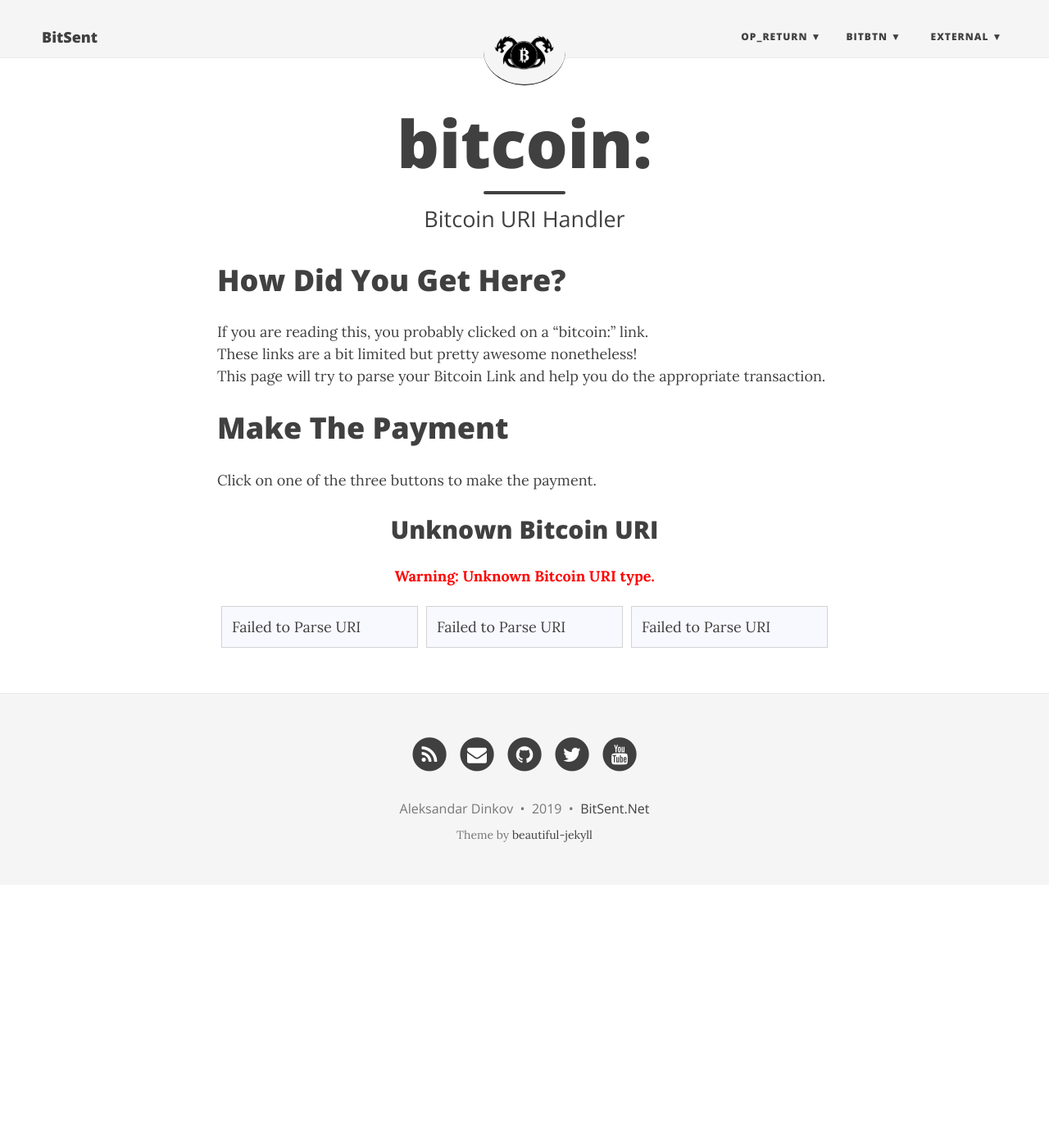
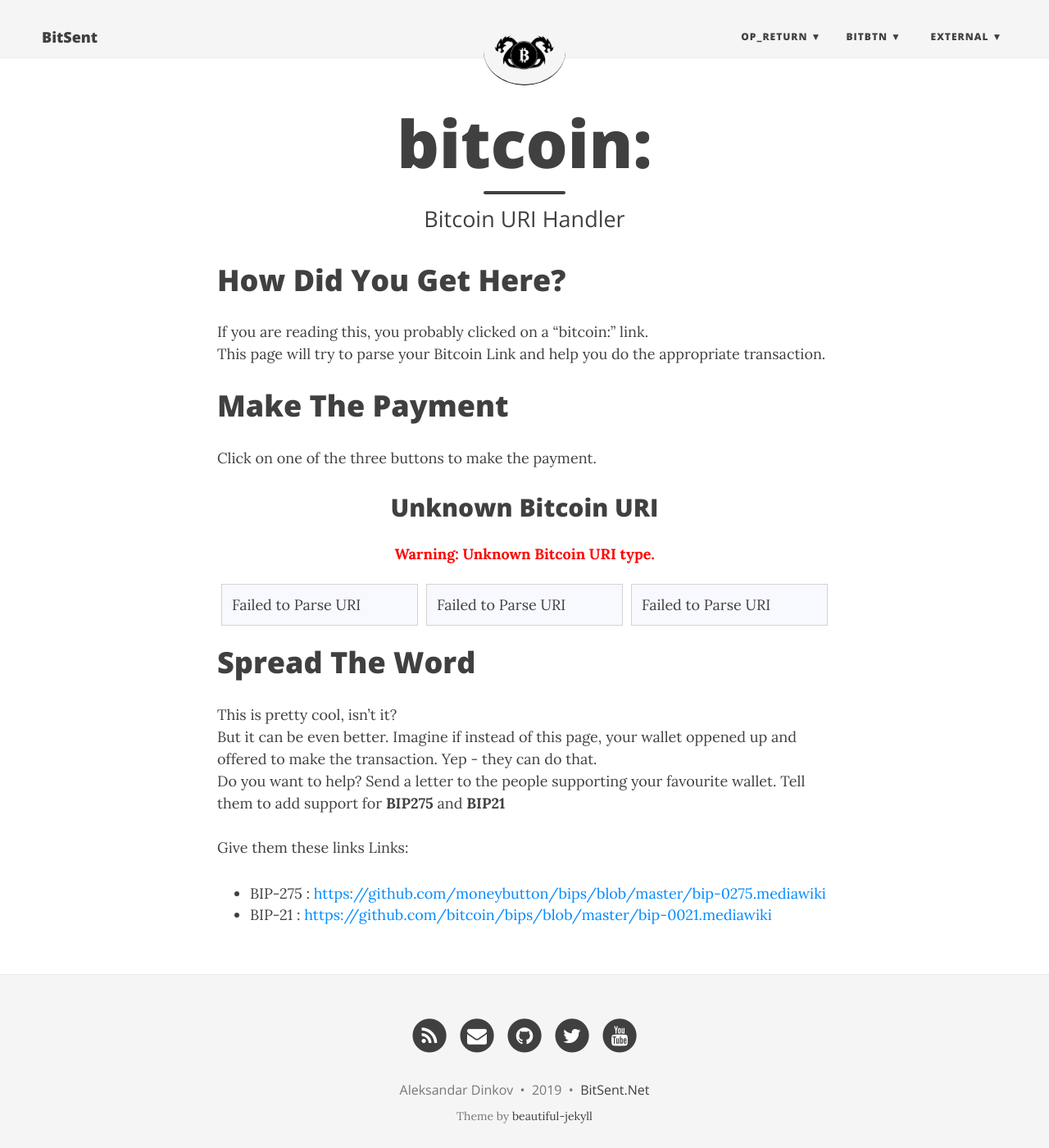
Before and after one commit to bitsent/bitsent.github.io, a Jekyll site: the page built from BITCOIN-URLs.md, in a window 1280 px wide and 1400 px high. Shown: the whole window at 82% size. Built offline with Jekyll 4.4.1, drawn with Linux system fonts in a browser that asks for light colours; nearby versions of some CDN libraries; a script that is not in the unit is left out.

Commit message:
spread the wod message

```diff
--- a/BITCOIN-URLs.md
+++ b/BITCOIN-URLs.md
@@ -8,8 +8,7 @@
 # How Did You Get Here?
 
 If you are reading this, you probably clicked on a "bitcoin:" link.
-<br/> These links are a bit limited but pretty awesome nonetheless!
-<br/> This page will try to parse your Bitcoin Link and help you do the appropriate transaction.
+<br/>This page will try to parse your Bitcoin Link and help you do the appropriate transaction.
 
 # Make The Payment
 
@@ -18,3 +17,13 @@
 <div>
 {%- include bitcoinUriParser.html -%}
 </div>
+
+# Spread The Word
+
+This is pretty cool, isn't it?
+<br/>But it can be even better. Imagine if instead of this page, your wallet oppened up and offered to make the transaction. Yep - they can do that.
+<br/>Do you want to help? Send a letter to the people supporting your favourite wallet. Tell them to add support for **BIP275** and **BIP21**
+<br/>
+<br/>Give them these links Links:
+- BIP-275 : [https://github.com/moneybutton/bips/blob/master/bip-0275.mediawiki](https://github.com/moneybutton/bips/blob/master/bip-0275.mediawiki)
+- BIP-21 : [https://github.com/bitcoin/bips/blob/master/bip-0021.mediawiki](https://github.com/bitcoin/bips/blob/master/bip-0021.mediawiki)
```
